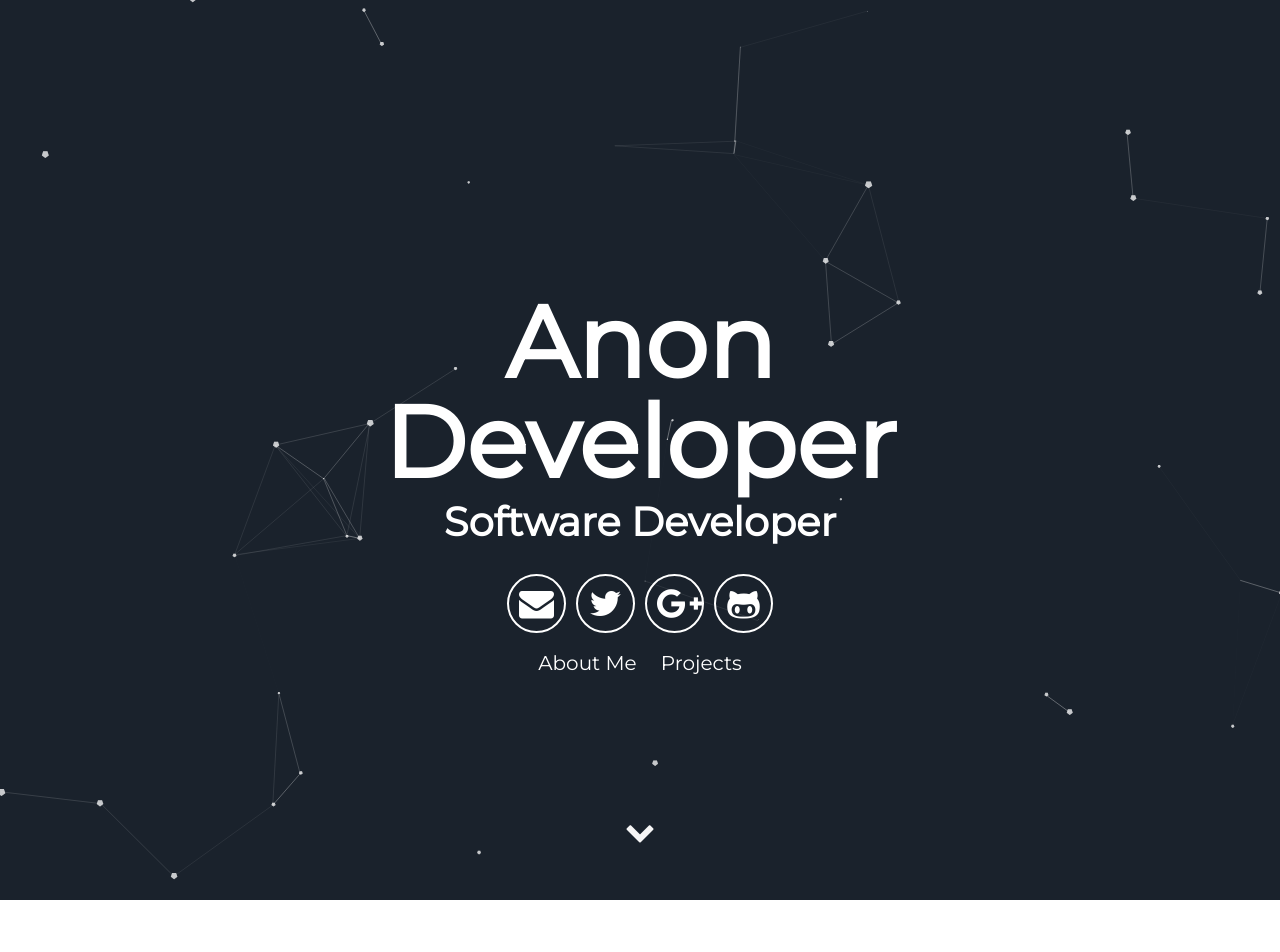
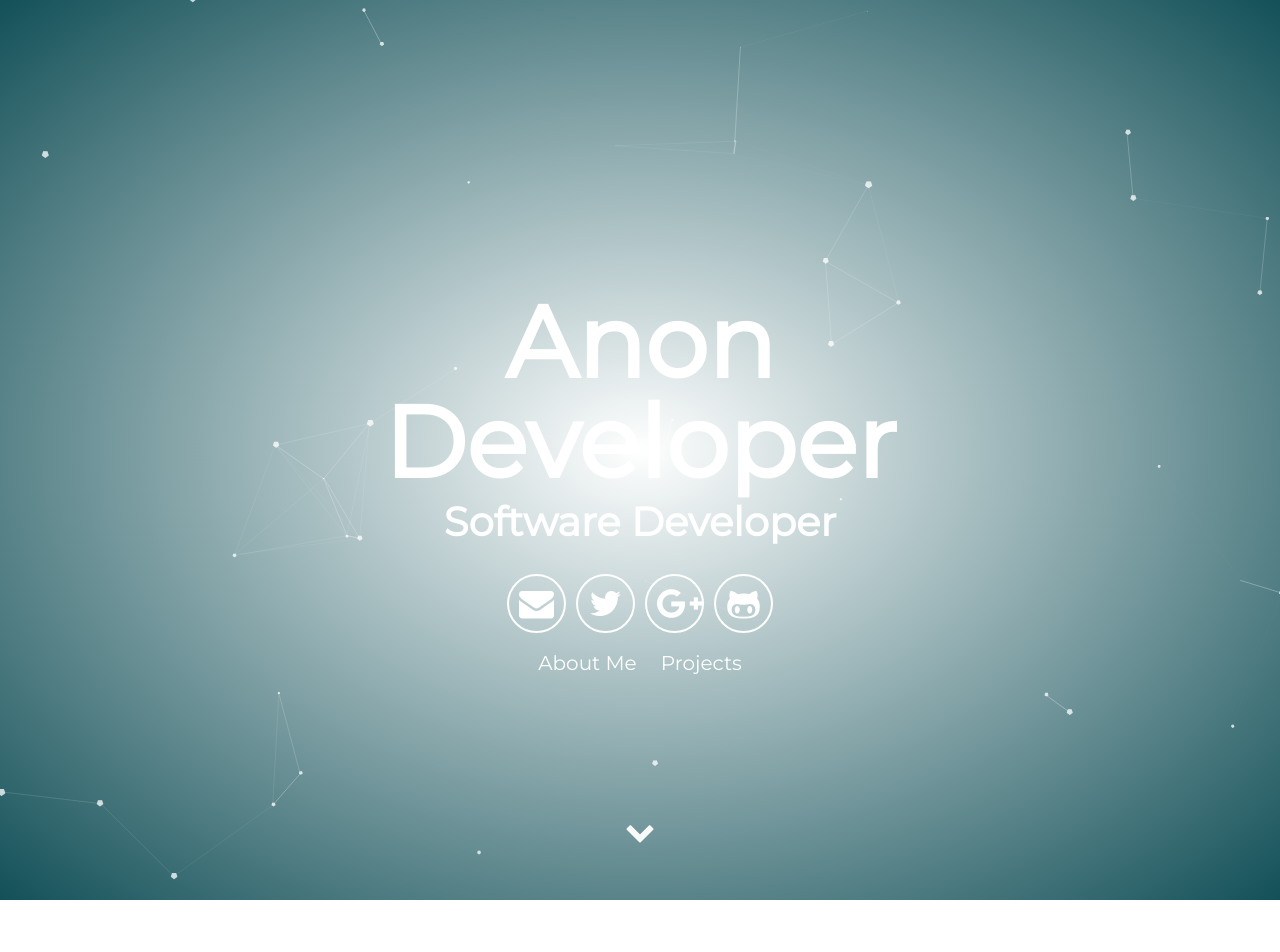
Before and after one commit to gweidart/xipher, a Jekyll site: the page built from index.html, in a window 1280 px wide. Shown: the top 952 px of the page. Built offline with Jekyll 4.4.1, drawn with Linux system fonts in a browser that asks for light colours.

Commit message:
Update main.css

```diff
--- a/assets/css/main.css
+++ b/assets/css/main.css
@@ -3759,7 +3759,13 @@ sup {
   line-height: 0;
 }
 #particles-js {
-  background: #1a222c;
+  background: rgba(241, 242, 181, 1);
+  background: -moz-radial-gradient(center, ellipse cover, rgba(255, 255, 255, 1) 0%, rgba(19, 80, 88, 1) 100%);
+  background: -webkit-gradient(radial, center center, 0px, center center, 100%, color-stop(0%, rgba(255, 255, 255, 1)), color-stop(100%, rgba(19, 80, 88, 1)));
+  background: -webkit-radial-gradient(center, ellipse cover, rgba(255, 255, 255, 1) 0%, rgba(19, 80, 88, 1) 100%);
+  background: -o-radial-gradient(center, ellipse cover, rgba(255, 255, 255, 1) 0%, rgba(19, 80, 88, 1) 100%);
+  background: -ms-radial-gradient(center, ellipse cover, rgba(255, 255, 255, 1) 0%, rgba(19, 80, 88, 1) 100%);
+  background: radial-gradient(ellipse at center, rgba(255, 255, 255, 1) 0%, rgba(19, 80, 88, 1) 100%);
   display: flex;
   vertical-align: bottom;
   width: 100%;
```
